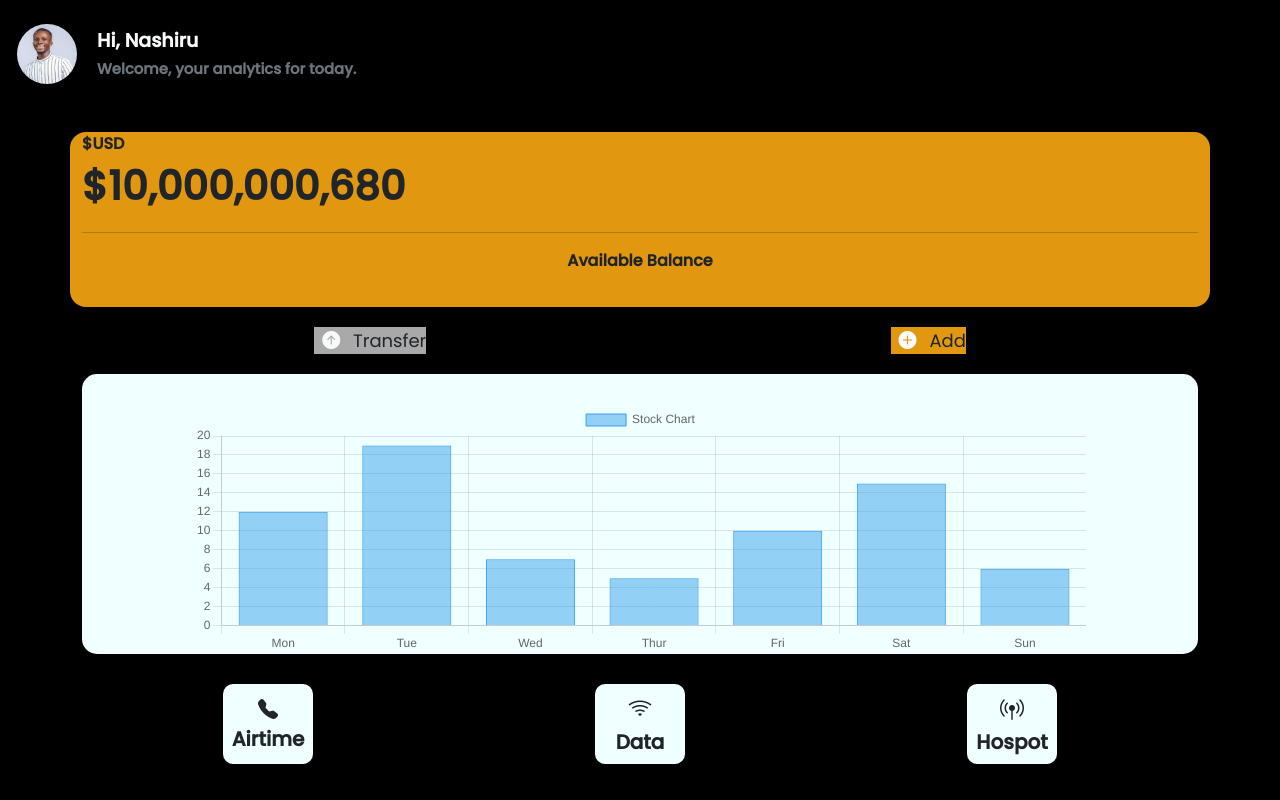
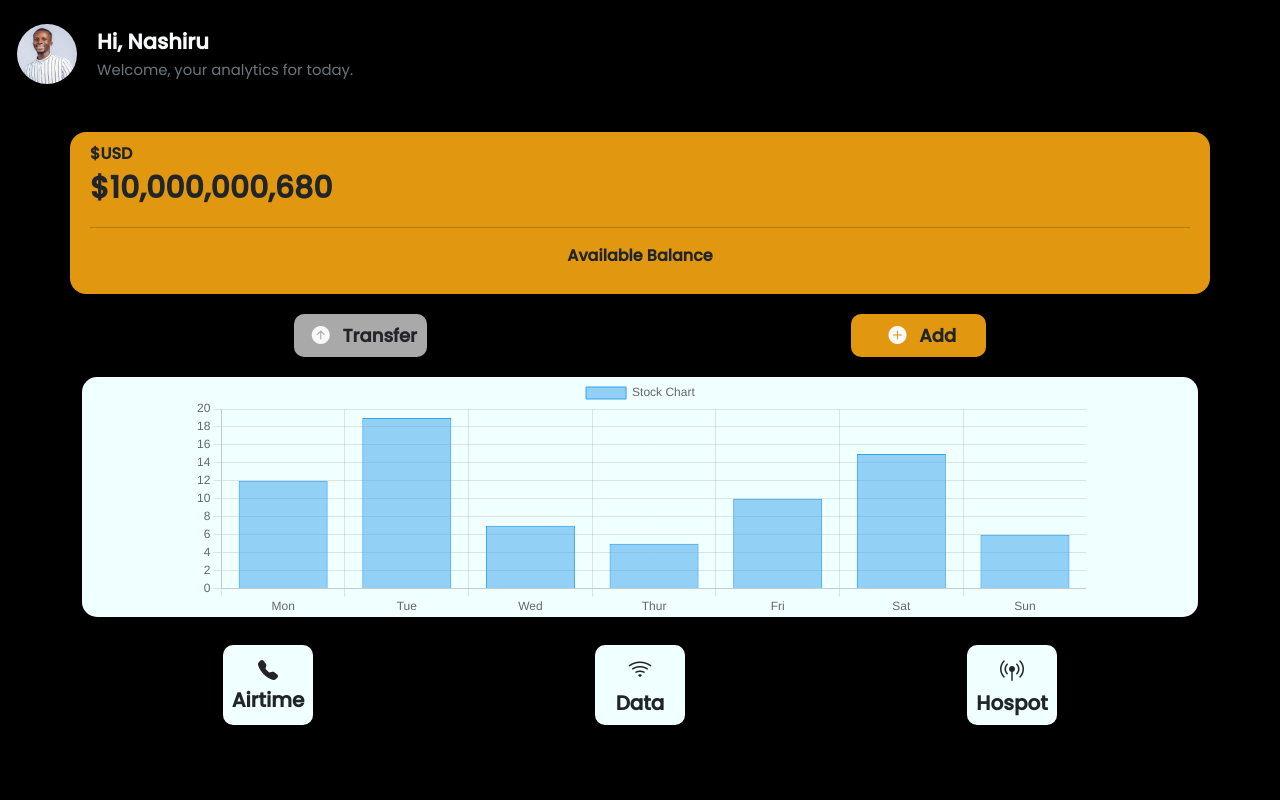
Before and after one commit to bignashtech/banking-app-dashboard, a plain HTML site: page index.html in a window 1280 px wide. Drawn offline with nearby package versions, Linux system fonts and the light colour scheme.

Commit message:
Update styles.css

```diff
--- a/styles.css
+++ b/styles.css
@@ -1,7 +1,9 @@
 
 @import url('https://fonts.googleapis.com/css2?family=Poppins:wght@400;500&display=swap');
 
-
+*{
+    margin: 0;
+}
 body{
     background-color: black;
     font-family: 'Poppins', sans-serif;
@@ -25,23 +27,23 @@ body{
 }
 
 .client-name{
-    font-size: 19px;
+    font-size: 21px;
     font-weight: bold;
 }
 
 .trans-description{
    font-size: 17px;
-   font-weight: bold;
 }
 
 .bal-container{
     background-color: rgb(225, 152, 16);
-    height: 175px;
+    padding: 10px 20px;
 }
 
 .balance{
-    font-size: 40px;
+    font-size: 30px;
 }
+
 
 #trans-add-container{
     display: flex;
@@ -50,24 +52,23 @@ body{
     margin-top: 20px;
 }
 
-.transfer-money,.add-money{
+.transfer,.add{
     border-radius: 10px;
     font-weight: bold;
     cursor: pointer;
 }
 
-.transfer-money{
-    padding: 8px ;
+.transfer{
+    padding: 8px 10px;
 }
 
-.add-money{
+.add{
     padding: 8px 30px;
 }
 
 canvas{
     max-width: 80%;
-    max-height: 250px;
-    margin-top: 30px;
+    max-height: 240px;
 }
 
 .CHART{
@@ -75,7 +76,7 @@ canvas{
     align-items: center;
     justify-content: center;
     background-color: azure;
-    margin:20px  auto;
+    margin:20px auto;
     border-radius: 15px;
 }
 
@@ -83,7 +84,7 @@ canvas{
     display: flex;
     align-items: center;
     justify-content: space-around;
-    margin-bottom: 30px;
+    margin-top: -2px;
 }
 
 #Buy{
```
